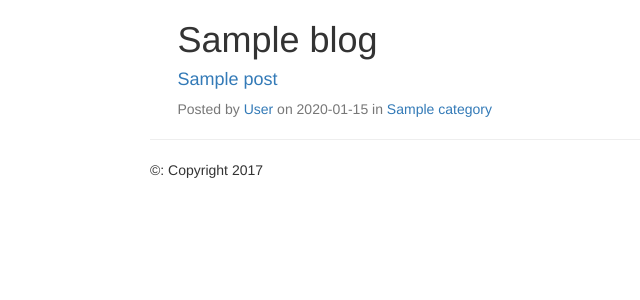
After one commit to alsGitHub270/flask-blog, a Python web app: template templates/blog/index.html in a window 1280 px wide. The commit adds this page. Shown: the top 300 px of the page, without its empty margins (185-825 px from the left). Run offline with Jinja, Linux system fonts and the light colour scheme; the template is opened without the code that fills it: most values are stand-ins (such as "Sample title", 1, 10 or a date in 2020); some libraries are stand-ins or nearby versions.

Commit message:
Lesson 68: Added index, and listed Articles

```diff
--- a/author/views.py
+++ b/author/views.py
@@ -54,4 +54,5 @@ def login_success():
 @app.route('/logout')
 def logout():
     session.pop('username')
+    session.pop('is_author')
     return redirect(url_for('index'))
--- a/templates/base.html
+++ b/templates/base.html
@@ -12,8 +12,14 @@
 
     <body>
         <div class="container">
-            {% block content %}
-            {% endblock %}
+            {% block content %}{% endblock %}
+        </div>
+
+        <div class="col-md-offset-3 col-md-6">
+            <hr />
+            <footer>
+                &copy: Copyright 2017
+            </footer>
         </div>
 
         <!-- jQuery for Bootstrap -->
--- /dev/null
+++ b/templates/blog/index.html
@@ -0,0 +1,27 @@
+{% extends 'base.html' %}
+
+{% block title %}{{ blog.name }}{% endblock %}
+
+{% block content %}
+
+<div class="row">
+
+    <div class="col-md-offset-3 col-md-6">
+
+        <h1>{{ blog.name }}</h1>
+
+        <div class="post-list">
+            {% for post in posts %}
+                <div class="post-item">
+                    <h4><a href="{{ url_for('article', slug=post.slug) }}">{{ post.title }}</a></h4>
+                    <div class="text-muted">Posted by <a href="#">{{ post.author.fullname }}</a>
+                    on {{ post.publish_date.strftime('%Y-%m-%d') }}
+                    in <a href="#">{{ post.category.name }}</a>
+                    </div>
+                </div>
+            {% endfor %}
+        </div>
+    </div>
+</div>
+
+{% endblock %}
```
Also changed, not shown: blog/views.py (+7 -4 lines), templates/blog/admin.html (+12 -0 lines).
